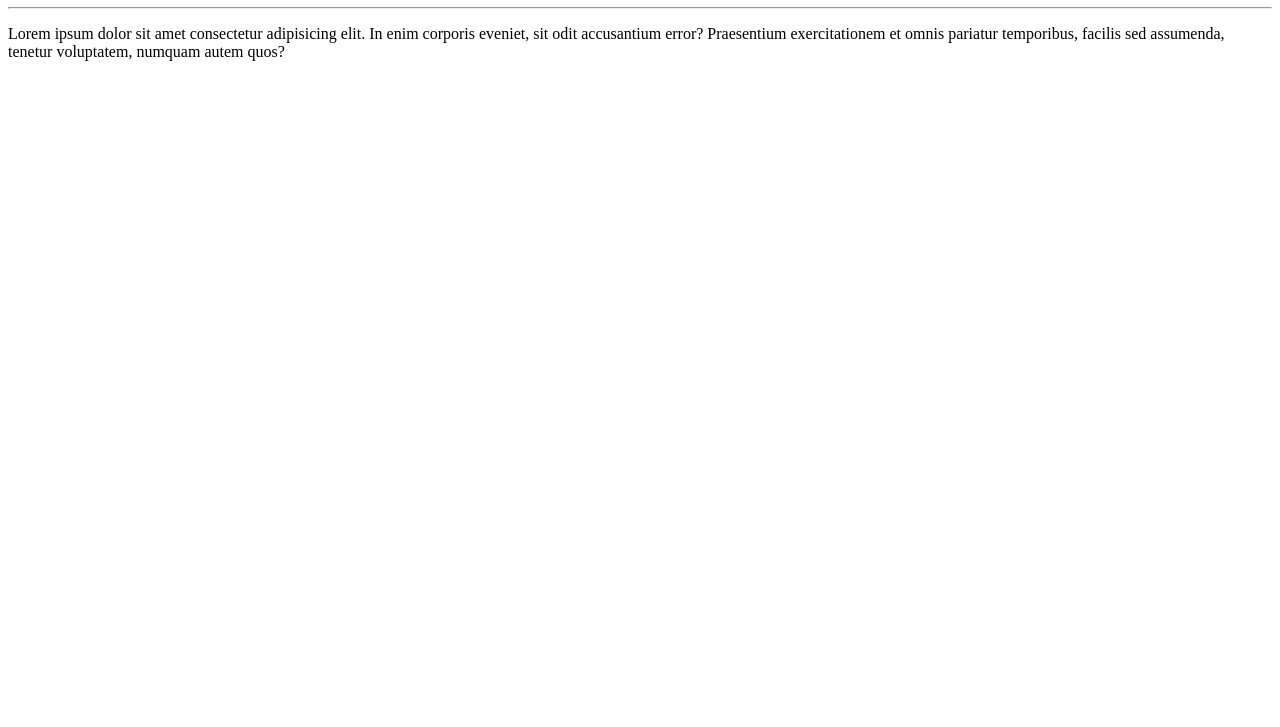
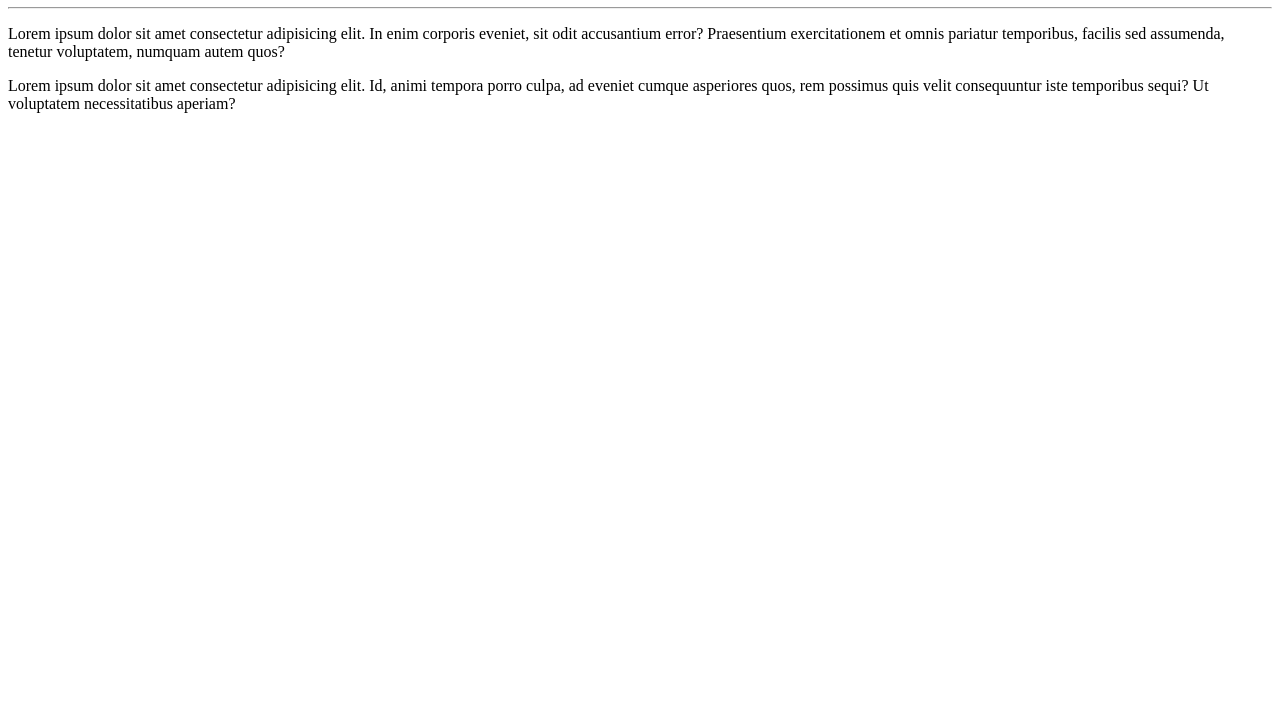
Before and after one commit to Caio-Wolf/Ola-Mundo, a plain HTML site: page site-exemplo/index.html in a window 1280 px wide. Shown: the part 73-800 px from the top of the page. Drawn offline with Linux system fonts and the light colour scheme.

Commit message:
adicionei um parágrafo

```diff
--- a/site-exemplo/index.html
+++ b/site-exemplo/index.html
@@ -9,5 +9,6 @@
     <h1>Olá, mundo!</h1>
     <hr>
     <p>Lorem ipsum dolor sit amet consectetur adipisicing elit. In enim corporis eveniet, sit odit accusantium error? Praesentium exercitationem et omnis pariatur temporibus, facilis sed assumenda, tenetur voluptatem, numquam autem quos?</p>
+    <p>Lorem ipsum dolor sit amet consectetur adipisicing elit. Id, animi tempora porro culpa, ad eveniet cumque asperiores quos, rem possimus quis velit consequuntur iste temporibus sequi? Ut voluptatem necessitatibus aperiam?</p>
 </body>
 </html>
```
